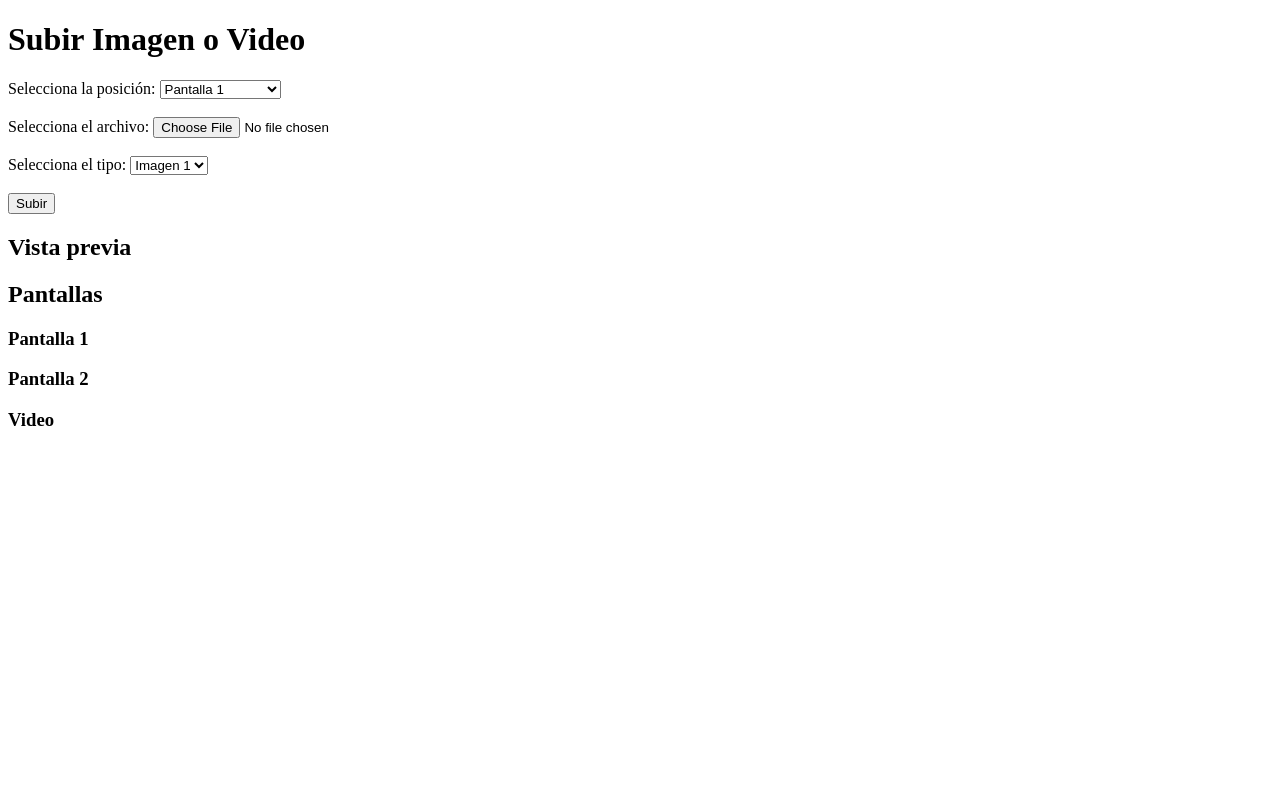
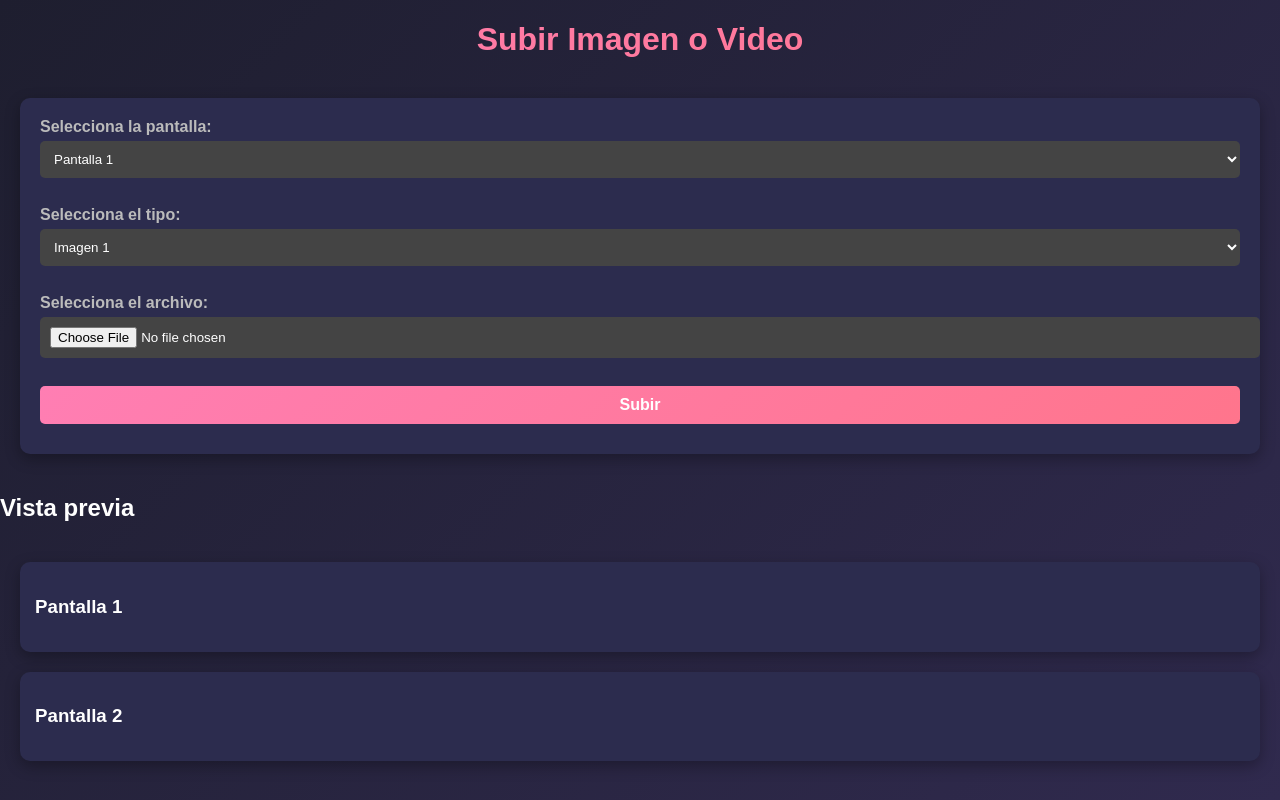
Before and after one commit to GaelFG17/pantalla_anuncios_rasp, a Flask app: page / in a window 1280 px wide. Run offline with Flask 3, Linux system fonts and the light colour scheme.

Commit message:
Update index.html

```diff
--- a/templates/index.html
+++ b/templates/index.html
@@ -4,21 +4,103 @@
     <meta charset="UTF-8">
     <meta name="viewport" content="width=device-width, initial-scale=1.0">
     <title>Subir Contenido Multimedia</title>
+    <style>
+        /* Estilos generales */
+        body {
+            font-family: 'Arial', sans-serif;
+            margin: 0;
+            padding: 0;
+            background: linear-gradient(135deg, #1e1e2f, #302a4e);
+            color: #fff;
+            display: flex;
+            flex-direction: column;
+            min-height: 100vh;
+        }
+
+        h1 {
+            font-size: 2rem;
+            background: linear-gradient(135deg, #ff7eb3, #ff758c);
+            -webkit-background-clip: text;
+            -webkit-text-fill-color: transparent;
+            text-align: center;
+            margin-bottom: 20px;
+        }
+
+        .form-container {
+            padding: 20px;
+            background: #2c2c4e;
+            border-radius: 10px;
+            box-shadow: 0 5px 15px rgba(0, 0, 0, 0.3);
+            margin: 20px;
+        }
+
+        label {
+            display: block;
+            margin-bottom: 5px;
+            font-weight: bold;
+            color: #bbb;
+        }
+
+        input[type="file"], select, button {
+            width: 100%;
+            padding: 10px;
+            border: none;
+            border-radius: 5px;
+            background: #444;
+            color: #fff;
+            margin-bottom: 10px;
+        }
+
+        button {
+            background: linear-gradient(135deg, #ff7eb3, #ff758c);
+            font-size: 1rem;
+            font-weight: bold;
+            cursor: pointer;
+        }
+
+        button:hover {
+            background: linear-gradient(135deg, #ff758c, #ff7eb3);
+        }
+
+        .preview-content img, .preview-content video {
+            width: 100%;
+            height: auto;
+            max-height: 300px;
+            border-radius: 10px;
+        }
+
+        .visualization-container {
+            display: flex;
+            flex-direction: column;
+            gap: 20px;
+            padding: 20px;
+        }
+
+        .visualization-box {
+            background: #2c2c4e;
+            padding: 15px;
+            border-radius: 10px;
+            box-shadow: 0 5px 15px rgba(0, 0, 0, 0.3);
+        }
+
+        .visualization-content img, .visualization-content video {
+            width: 100%;
+            height: auto;
+            border-radius: 10px;
+        }
+    </style>
 </head>
 <body>
     <h1>Subir Imagen o Video</h1>
 
+    <div class="form-container">
         <form id="uploadForm" enctype="multipart/form-data">
-        <label for="position">Selecciona la posición:</label>
+            <label for="position">Selecciona la pantalla:</label>
             <select id="position" name="position" required>
                 <option value="screen1">Pantalla 1</option>
                 <option value="screen2">Pantalla 2</option>
                 <option value="both">Ambas pantallas</option>
             </select>
-        <br><br>
-
-        <label for="fileInput">Selecciona el archivo:</label>
-        <input type="file" id="fileInput" name="fileInput" accept="image/*, video/*" required>
             <br><br>
 
             <label for="type">Selecciona el tipo:</label>
@@ -29,26 +111,28 @@
             </select>
             <br><br>
 
+            <label for="fileInput">Selecciona el archivo:</label>
+            <input type="file" id="fileInput" name="fileInput" accept="image/*, video/*" required>
+            <br><br>
+
             <button type="button" onclick="uploadFile()">Subir</button>
         </form>
+    </div>
 
     <h2>Vista previa</h2>
-    <div id="previewContent">
+    <div class="preview-content" id="previewContent">
         <!-- Aquí se mostrará la vista previa del contenido cargado -->
     </div>
 
-    <h2>Pantallas</h2>
-    <div id="visualizationScreen1">
+    <div class="visualization-container">
+        <div class="visualization-box" id="visualizationScreen1">
             <h3>Pantalla 1</h3>
-        <div id="screen1Content"></div>
+            <div class="visualization-content" id="screen1Content"></div>
         </div>
-    <div id="visualizationScreen2">
+        <div class="visualization-box" id="visualizationScreen2">
             <h3>Pantalla 2</h3>
-        <div id="screen2Content"></div>
+            <div class="visualization-content" id="screen2Content"></div>
         </div>
-    <div id="visualizationVideo">
-        <h3>Video</h3>
-        <div id="videoContent"></div>
     </div>
 
     <script>
```
Lines whose indentation alone changed are shown as unchanged.
